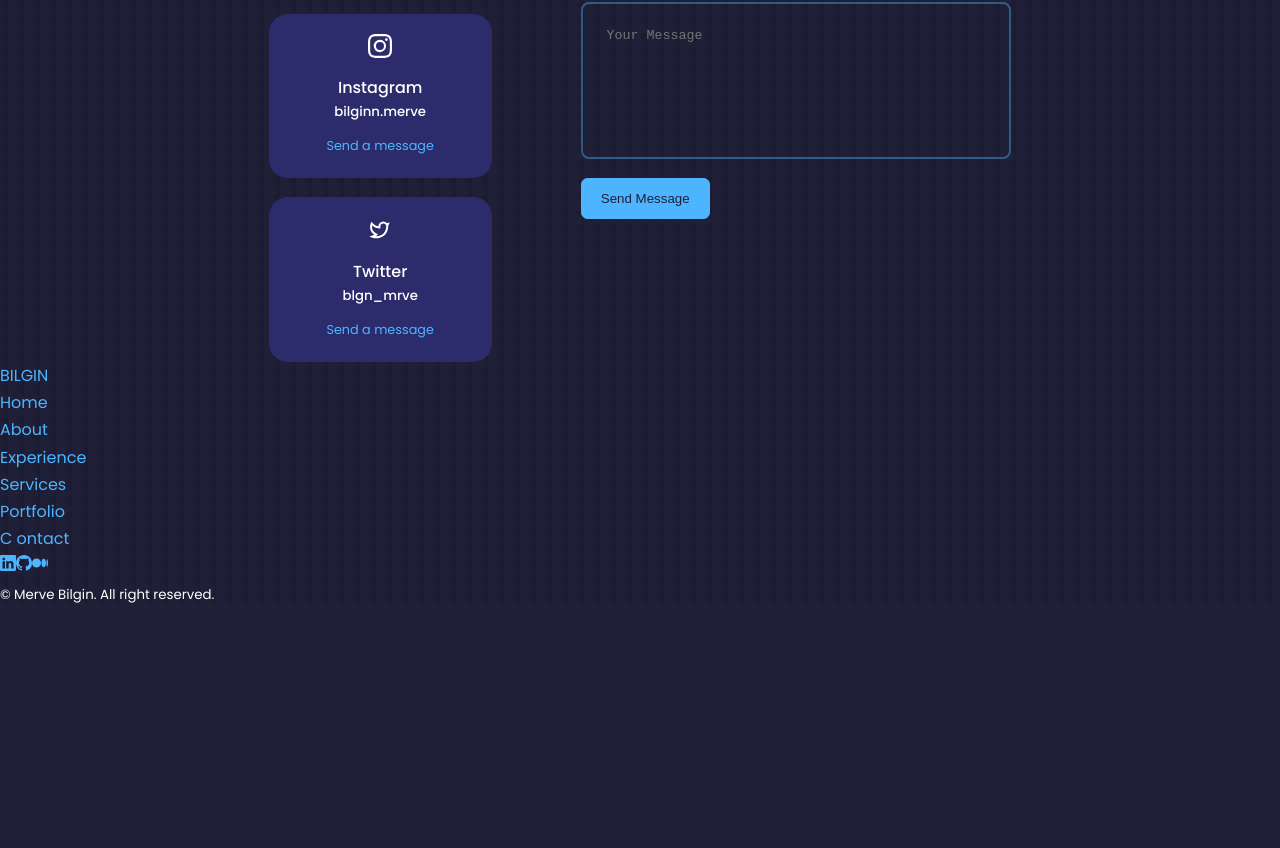
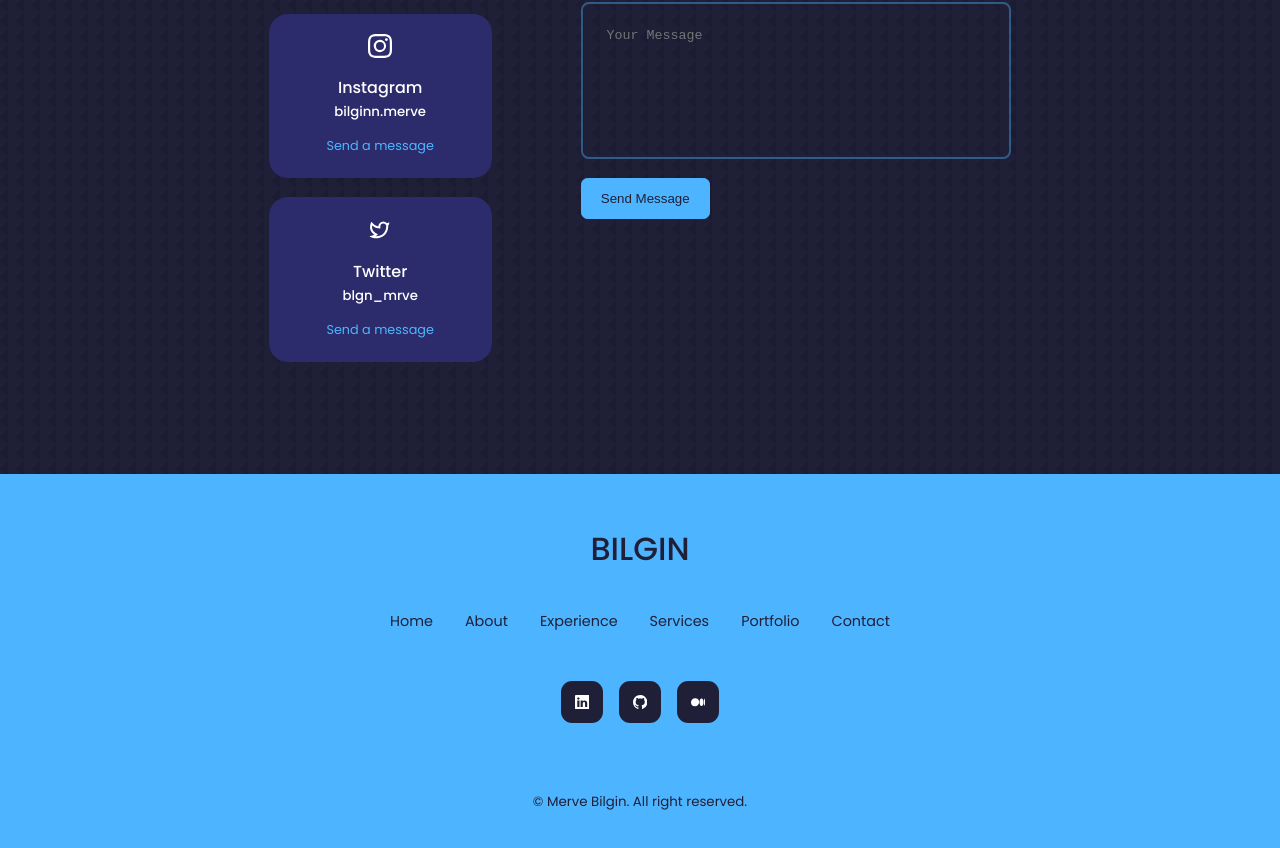
Before and after one commit to mervebilgin/PersonalWebsite, a React (Create React App) app: page / in a window 1280 px wide. Shown: the part 5331-6179 px from the top of the page. Before the commit the page ends 5938 px from the top, so only its background shows below. Built offline with nearby package versions, Linux system fonts and the light colour scheme.

Commit message:
Create footer component css

```diff
--- a/src/components/footer/Footer.jsx
+++ b/src/components/footer/Footer.jsx
@@ -15,7 +15,7 @@ function Footer() {
         <li><a href="<#experience">Experience</a></li>
         <li><a href="#services">Services</a></li>
         <li><a href="#portfolio">Portfolio</a></li>
-        <li><a href="#contact">C ontact</a></li>
+        <li><a href="#contact">Contact</a></li>
       </ul>
 
       <div className="footer_socials">
--- a/src/components/footer/footer.css
+++ b/src/components/footer/footer.css
@@ -0,0 +1,54 @@
+footer {
+    background: var(--color-primary);
+    padding: 3rem 0;
+    text-align: center;
+    font-size: 0.9rem;
+    margin-top: 7rem;
+}
+
+footer a {
+    color: var(--color-bg);
+}
+
+.footer_logo {
+    font-size: 2rem;
+    font-weight: 500;
+    margin-bottom: 2rem;
+    display: inline-block;
+}
+
+.permalinks {
+    display: flex;
+    flex-wrap: wrap;
+    justify-content: center;
+    gap: 2rem;
+    margin: 0 auto 3rem;
+}
+
+.footer_socials {
+    display: flex;
+    justify-content: center;
+    gap: 1rem;
+    margin-bottom: 4rem;
+}
+
+.footer_socials a {
+    background: var(--color-bg);
+    color: var(--color-white);
+    padding: 0.8rem;
+    border-radius: 0.7rem;
+    display: flex;
+    border: 1px solid transparent;
+}
+
+.footer_socials a:hover {
+    background: transparent;
+    color: var(--color-bg);
+    border-color: var(--color-bg);
+}
+
+.footer_copyright {
+    margin-bottom: 4rem;
+    color: var(--color-bg);
+    font-size: 1rem;
+}
```
